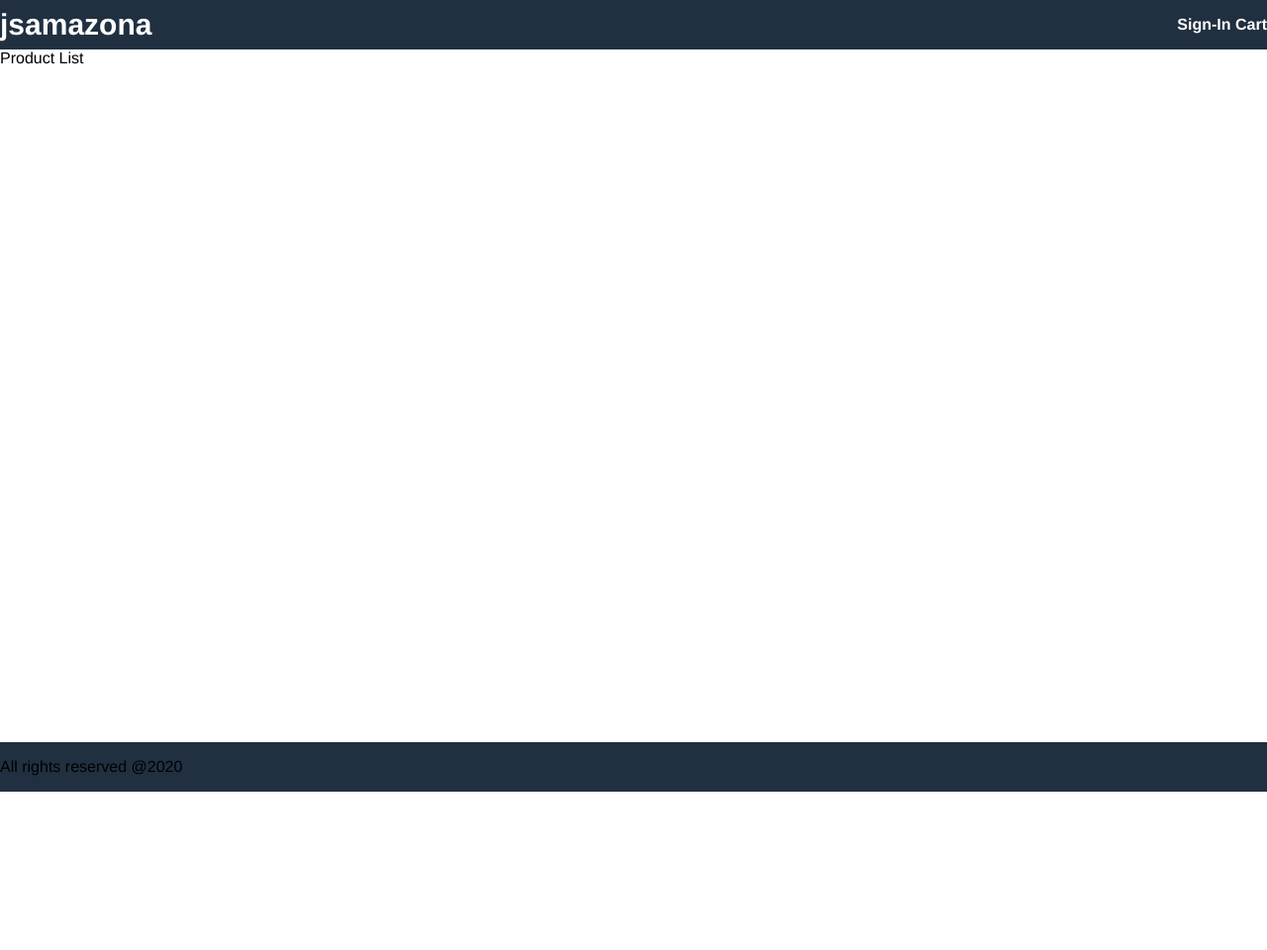
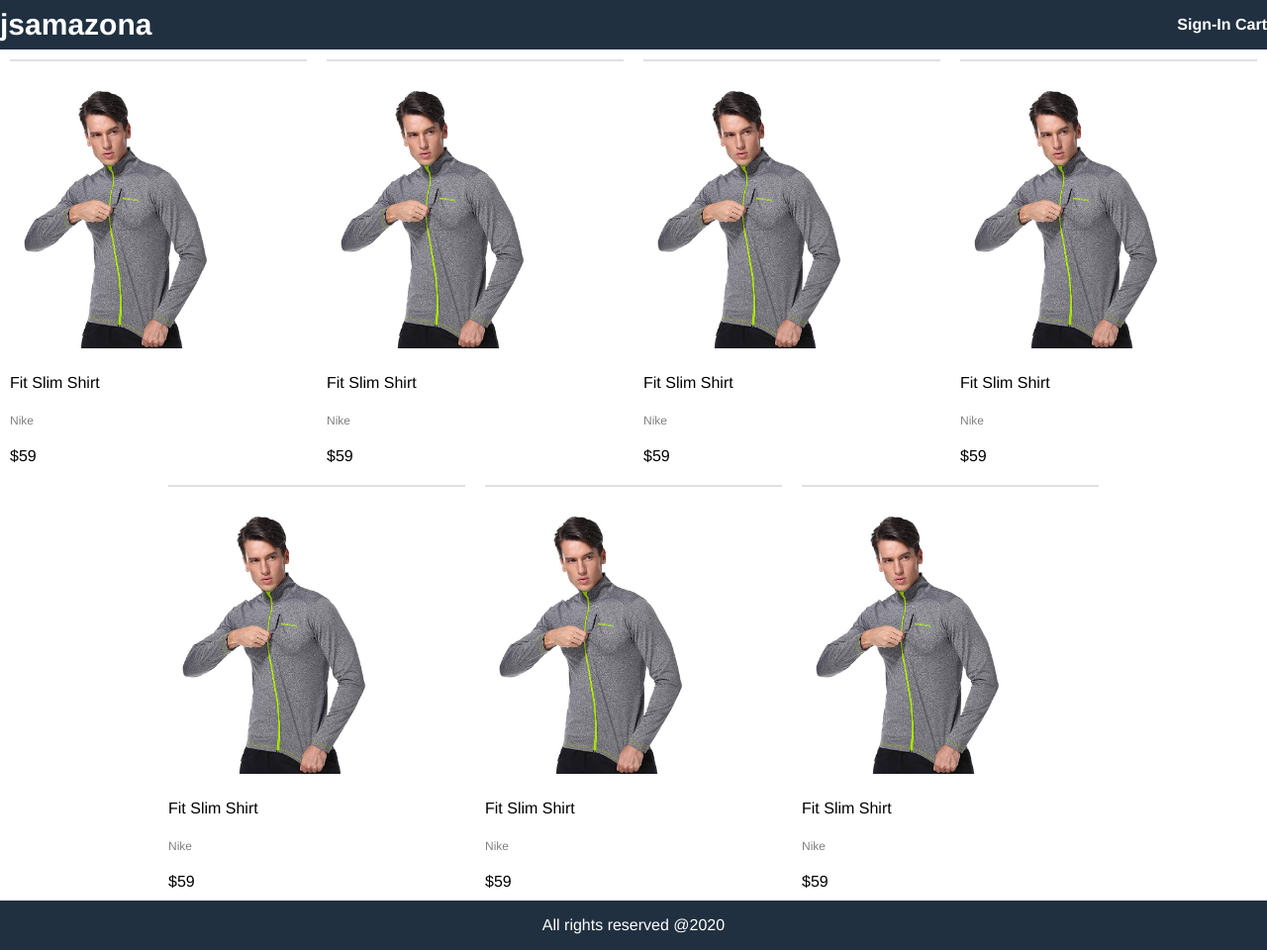
Before and after one commit to misterNicto003/-, a website: page frontent/srs/index.html in a window 1280 px wide. Shown: the whole page at 99% size. Before the commit the page ends 800 px from the top, so only its background shows below. Drawn offline with Linux system fonts and the light colour scheme.

Commit message:
Create Static Home Screen

```diff
--- a/frontent/srs/index.html
+++ b/frontent/srs/index.html
@@ -1,13 +1,13 @@
 <!DOCTYPE html>
 <html lang="en">
   <head>
-    <meta charset="UTF-8">
-    <meta name="viewport" content="width=device-width, initial-scale=1.0">
-    <link rel="stylesheet" href="style.css"/>
-    <title> JS Amazon</title>
+    <meta charset="UTF-8" />
+    <meta name="viewport" content="width=device-width, initial-scale=1.0" />
+    <link rel="stylesheet" href="style.css" />
+    <title>JS Amazon</title>
   </head>
   <body>
-    <div class=" grid-container">
+    <div class="grid-container">
       <header>
         <div class="brand">
           <a href="/#/">jsamazona</a>
@@ -15,17 +15,143 @@
         <div>
           <a href="/#/signin">Sign-In</a>
           <a href="/#/cart">Cart</a>
-
         </div>
       </header>
 
       <main>
-            Product List
+        <div>
+          <ul class="products">
+            <li>
+              <div class="product">
+
+                <a href="/#/product/1">
+                  <img src="./images/product-1.jpg" alt="product 1" />
+                </a>
+                <div class="product-name">
+                  <a href="/#/product/1"> Fit Slim Shirt </a>
+                </div>
+                <div class="product-brand">
+                    Nike
+                </div>
+                <div class="product-price">
+                    $59
+                </div>
+
+              </div>
+            </li>
+            <li>
+                <div class="product">
+
+                  <a href="/#/product/1">
+                    <img src="./images/product-1.jpg" alt="product 1" />
+                  </a>
+                  <div class="product-name">
+                    <a href="/#/product/1"> Fit Slim Shirt </a>
+                  </div>
+                  <div class="product-brand">
+                      Nike
+                  </div>
+                  <div class="product-price">
+                      $59
+                  </div>
+
+                </div>
+              </li>
+              <li>
+                <div class="product">
+
+                  <a href="/#/product/1">
+                    <img src="./images/product-1.jpg" alt="product 1" />
+                  </a>
+                  <div class="product-name">
+                    <a href="/#/product/1"> Fit Slim Shirt </a>
+                  </div>
+                  <div class="product-brand">
+                      Nike
+                  </div>
+                  <div class="product-price">
+                      $59
+                  </div>
+
+                </div>
+              </li>
+              <li>
+                <div class="product">
+
+                  <a href="/#/product/1">
+                    <img src="./images/product-1.jpg" alt="product 1" />
+                  </a>
+                  <div class="product-name">
+                    <a href="/#/product/1"> Fit Slim Shirt </a>
+                  </div>
+                  <div class="product-brand">
+                      Nike
+                  </div>
+                  <div class="product-price">
+                      $59
+                  </div>
+
+                </div>
+              </li>
+              <li>
+                <div class="product">
+
+                  <a href="/#/product/1">
+                    <img src="./images/product-1.jpg" alt="product 1" />
+                  </a>
+                  <div class="product-name">
+                    <a href="/#/product/1"> Fit Slim Shirt </a>
+                  </div>
+                  <div class="product-brand">
+                      Nike
+                  </div>
+                  <div class="product-price">
+                      $59
+                  </div>
+
+                </div>
+              </li>
+              <li>
+                <div class="product">
+
+                  <a href="/#/product/1">
+                    <img src="./images/product-1.jpg" alt="product 1" />
+                  </a>
+                  <div class="product-name">
+                    <a href="/#/product/1"> Fit Slim Shirt </a>
+                  </div>
+                  <div class="product-brand">
+                      Nike
+                  </div>
+                  <div class="product-price">
+                      $59
+                  </div>
+
+                </div>
+              </li>
+              <li>
+                <div class="product">
+
+                  <a href="/#/product/1">
+                    <img src="./images/product-1.jpg" alt="product 1" />
+                  </a>
+                  <div class="product-name">
+                    <a href="/#/product/1"> Fit Slim Shirt </a>
+                  </div>
+                  <div class="product-brand">
+                      Nike
+                  </div>
+                  <div class="product-price">
+                      $59
+                  </div>
+
+                </div>
+              </li>
+          </ul>
+        </div>
       </main>
 
-        <Footer>
-             All rights reserved @2020
-        </Footer>
+      <footer>All rights reserved @2020</footer>
     </div>
   </body>
 </html>
--- a/frontent/srs/style.css
+++ b/frontent/srs/style.css
@@ -9,6 +9,14 @@ body {
   height: 100vh;
   font: 1.6rem Helvetica, Arial;
   margin: 0;
+}
+
+a{
+  color: #000000;
+  text-decoration: none;
+}
+a:hover{
+  color:#f08040 ;
 }
 
 .grid-container {
@@ -49,8 +57,52 @@ footer{
     background-color: #203040;
 
     display: flex;
-    justify-content: space-between;
+    justify-content: center;
     align-items: center;
+
+    color:#ffffff
 
 
 }
+
+/* Products */
+
+.products{
+
+  display: flex;
+  flex-wrap: wrap;
+  list-style-type: none;
+  padding: 0;
+  margin: 0;
+  justify-content: center;
+}
+
+.products li {
+  flex:  0 1 30rem;
+  margin: 1rem;
+  margin-bottom:0 ;
+  height: 42rem;
+  border-top:0.2rem #e0e0e0 solid ;
+}
+
+.product{
+
+  display: flex;
+  flex-direction: column;
+  justify-content: space-around;
+  height: 100%;
+}
+.product img {
+  max-height: 26rem;
+  max-width: 22rem;
+  margin-top: 2rem;
+}
+
+.product-name {
+  line-height: 2.2rem;
+}
+
+.product-brand{
+  font-size: 1.2rem;
+  color: #808080;
+}
```
Also changed, not shown: frontent/srs/images/jsamazona.jpg (added), frontent/srs/images/product-1.jpg (added), 5 other files. Lines whose indentation alone changed are shown as unchanged.
